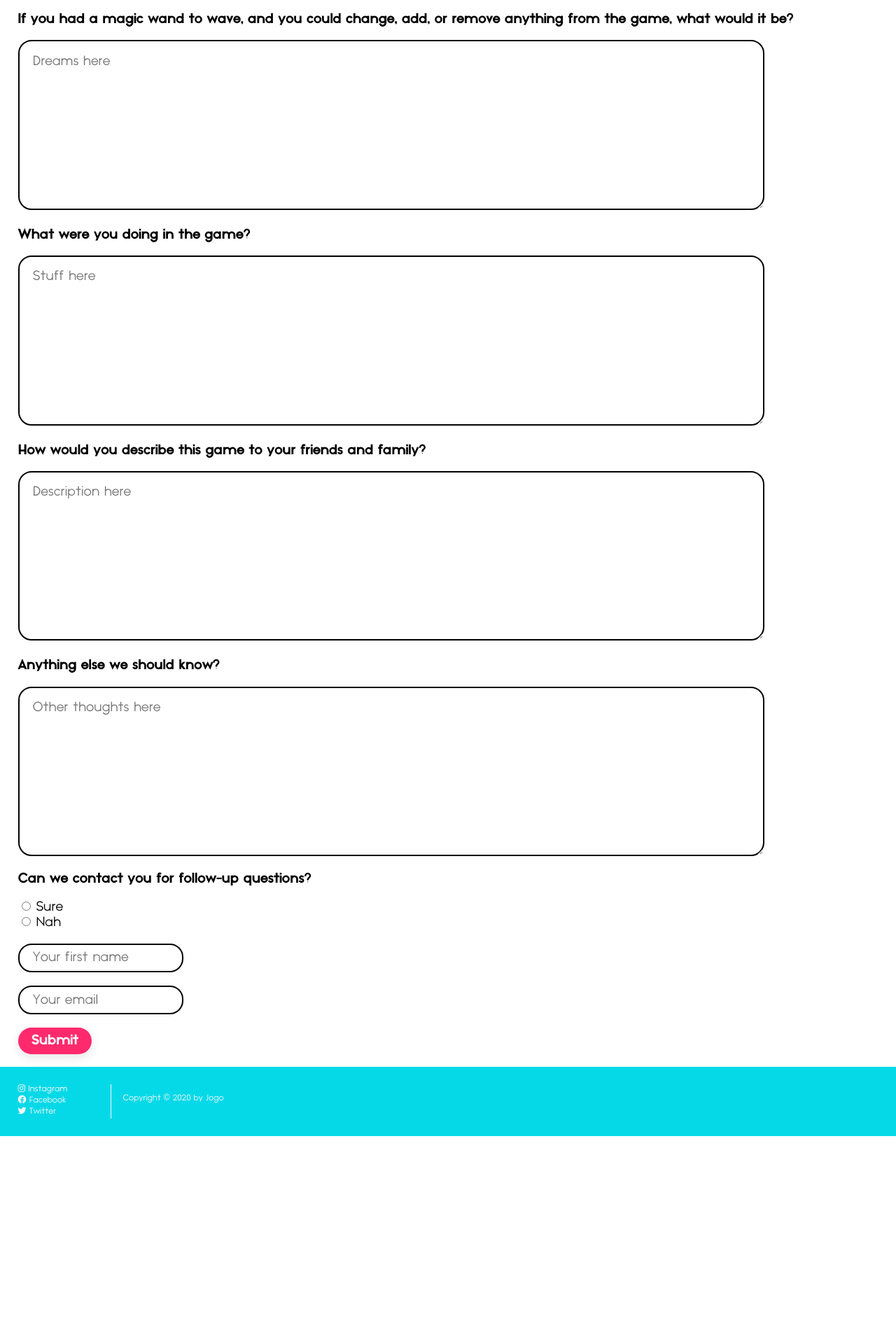
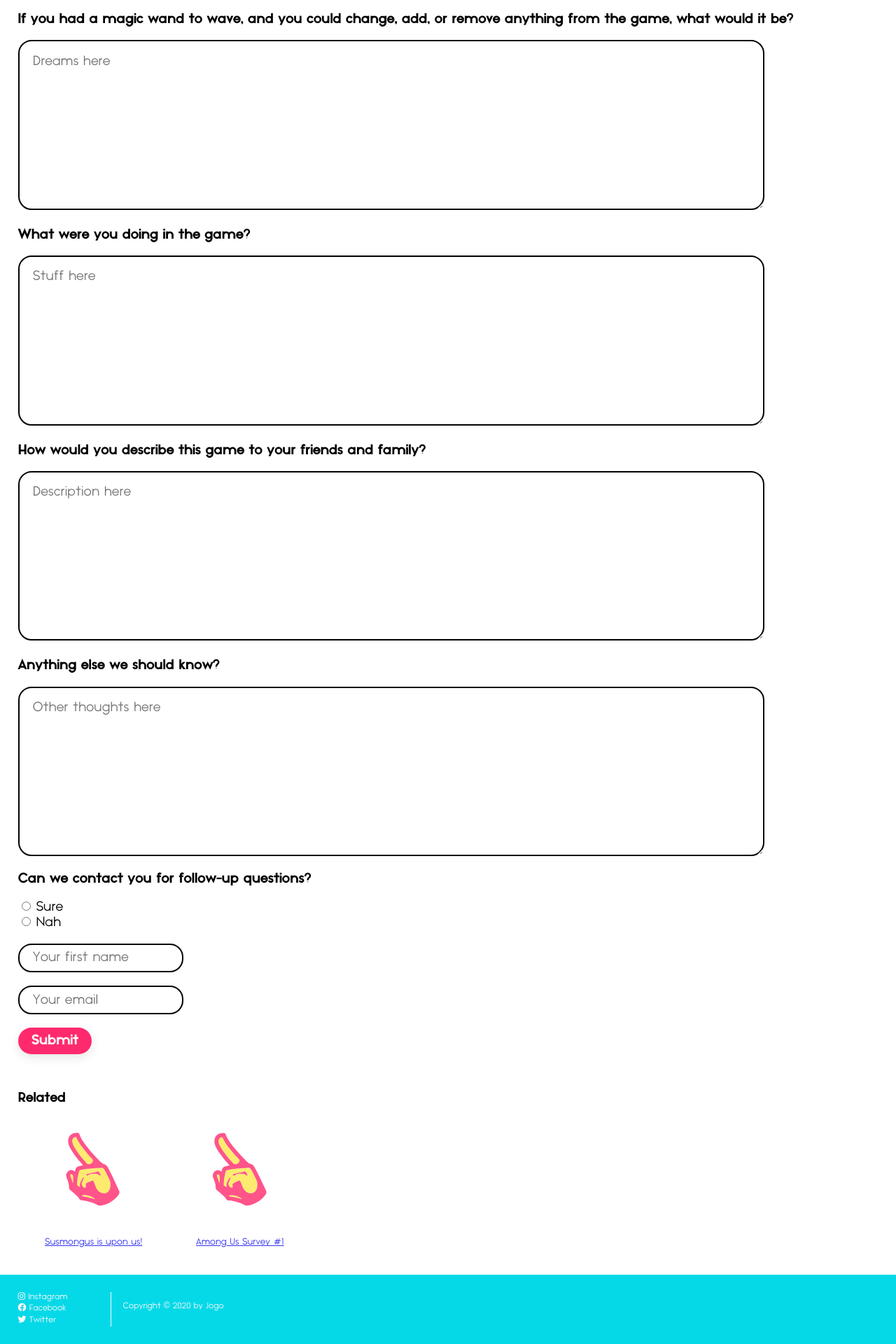
Before and after one commit to aindaco1/jogo-website, a Jekyll site: the page built from _posts/2020-10-16-tabletop-game-alexa-demo.markdown, in a window 1280 px wide. Shown: the part 1522-3442 px from the top of the page at 70% size. Built offline with Jekyll 4.4.1, drawn with Linux system fonts in a browser that asks for light colours; nearby versions of some CDN libraries; before the commit the page ends 3145 px from its top, so only the background shows below that.

Commit message:
added related posts

```diff
--- a/_layouts/post.html
+++ b/_layouts/post.html
@@ -14,9 +14,9 @@ comments: true
 
     <header class="post-header center-text">
       <img src="{{ page.image }}"" class='post-image img-responsive' alt="{{ page.display_title | escape }}">
-      {% for category in page.categories %}
+      {% for tag in page.tags %}
         <a class='category-name'>
-          {{category | replace: "-", " "}}
+          {{tag | replace: "-", " "}}
         </a>&nbsp;
       {% endfor %}
     </header>
@@ -28,11 +28,52 @@ comments: true
     {% if page.author %}
       <p class="post-meta">By <span itemprop="author" itemscope itemtype="http://schema.org/Person"><span itemprop="name">{{ page.author }}</span></span><br/>
       <span itemprop="author" itemscope itemtype="http://schema.org/Person"><span itemprop="title">{{ page.author-title }}</span></span></p>
+    {% endif %}
+
+    {% assign maxRelated = 4 %}
+    {% assign minCommonTags = 1 %}
+    {% assign maxRelatedCounter = 0 %}
+    {% assign headerCounter = 0 %}
+
+    {% for post in site.posts %}
+
+      {% assign sameTagCount = 0 %}
+      {% assign commonTags = '' %}
+
+      {% for tag in post.tags %}
+        {% if post.url != page.url %}
+          {% if page.tags contains tag %}
+            {% assign sameTagCount = sameTagCount | plus: 1 %}
+            {% capture tagmarkup %} <span class="label label-default">{{ tag }}</span> {% endcapture %}
+            {% assign commonTags = commonTags | append: tagmarkup %}
+          {% endif %}
+        {% endif %}
+      {% endfor %}
+
+      {% if sameTagCount >= minCommonTags %}
+        {% if headerCounter == 0 %}
+          <div class="related-posts-header">
+            <h3>Related</h3>
+          </div>
+          <div class="related-posts">
+        {% endif %}
+            <div class="related-posts-box">
+              <a href="{{ site.baseurl }}{{ post.url }}"><img class="img-related" width="100%" src="{{post.image}}"></a>
+              <h5><a href="{{ site.baseurl }}{{ post.url }}">{{ post.title }}</a></h5>
+            </div>
+        {% assign maxRelatedCounter = maxRelatedCounter | plus: 1 %}
+        {% assign headerCounter = headerCounter | plus: 1 %}
+        {% if maxRelatedCounter >= maxRelated %}
+          {% break %}
+          </div>
+        {% endif %}
       {% endif %}
+
+    {% endfor %}
 
     {% if site.disqus.shortname %}
       {% include disqus-comments.html %}
     {% endif %}
   </article>
-</br>
+  </br>
 </div>
--- a/_posts/2020-10-16-tabletop-game-alexa-demo.markdown
+++ b/_posts/2020-10-16-tabletop-game-alexa-demo.markdown
@@ -4,7 +4,7 @@ title:  "Tabletop Game Alexa Playtest"
 display_title: "Tabletop Game Alexa Playtest"
 description: "You've been invited to help us playtest tabletop games!"
 date:   2020-10-16 00:12:29 +0200
-categories: [tabletop, alexa]
+tags: [tabletop, alexa]
 image: /assets/img/dice.svg
 display_excerpt: "You've been invited to help us playtest tabletop games!"
 comments: false
--- a/_posts/2020-11-26-among-us-1.markdown
+++ b/_posts/2020-11-26-among-us-1.markdown
@@ -4,7 +4,7 @@ title:  "Among Us Survey #1"
 display_title: "Among Us Survey #1"
 description: "We're building a real-time assistant for Among Us! Please fill out the survey so we know what to build first."
 date:   2020-11-26 00:12:29 +0200
-categories: [among-us, video-games, alexa]
+tags: [among-us, video-games, alexa]
 image: /assets/img/sus2.svg
 display_excerpt: "We're building a real-time assistant for Among Us! Please fill out the survey so we know what to build first."
 comments: false
--- a/_posts/2020-12-21-susmongus-announcement.markdown
+++ b/_posts/2020-12-21-susmongus-announcement.markdown
@@ -4,7 +4,7 @@ title:  "Susmongus is upon us!"
 display_title: "Susmongus is upon us!"
 description: "We built the first voice real-time assistant for Among Us. Try it out!"
 date:   2020-12-09 00:00:00 -0700
-categories: [among-us, video-games, alexa]
+tags: [among-us, video-games, alexa]
 image: /assets/img/sus2.svg
 display_excerpt: "We built the first voice real-time assistant for Among Us. Try it out!"
 author: Alonso Indacochea
--- a/assets/css/style.css
+++ b/assets/css/style.css
@@ -56,6 +56,13 @@ button:hover {
 	margin-right: auto;
     margin-left: auto;
     margin-bottom: 3vh;
+    display: block;
+}
+
+.img-related {
+    max-width: 150px;
+    max-height: 150px;
+    margin: auto;
     display: block;
 }
 
@@ -331,6 +338,25 @@ article {
     margin-top: 3vh;
 }
 
+.related-posts {
+    display: flex;
+}
+
+.related-posts-header {
+    margin-top: 6vh;
+}
+
+.related-posts-box {
+    max-width: 160px;
+    opacity: 0.8;
+    padding: 0 3vw;
+}
+
+.related-posts-box h5 {
+    display: table;
+    text-align: center;
+}
+
 /*****************
 FOOTER FORMATTING
 ******************/
--- a/blog/index.html
+++ b/blog/index.html
@@ -8,11 +8,13 @@ description: "Jogo writes about voice games and the voice industry"
   {% for post in paginator.posts %}
     </br>
     <div class='row post-row'>
+      <a href="{{ post.url | relative_url }}">
         <img class='img-responsive' src='{% if post.image%}{{post.image}}{% else %}/assets/img/logo.svg{% endif %}'>
+      </a>
       <article>
-          {% for category in post.categories %}
+          {% for tag in post.tags %}
             <a class='category-name'>
-              {{category | replace: "-", " "}}
+              {{tag | replace: "-", " "}}
             </a>&nbsp;
           {% endfor %}
         <h4 class="post-title">
```
